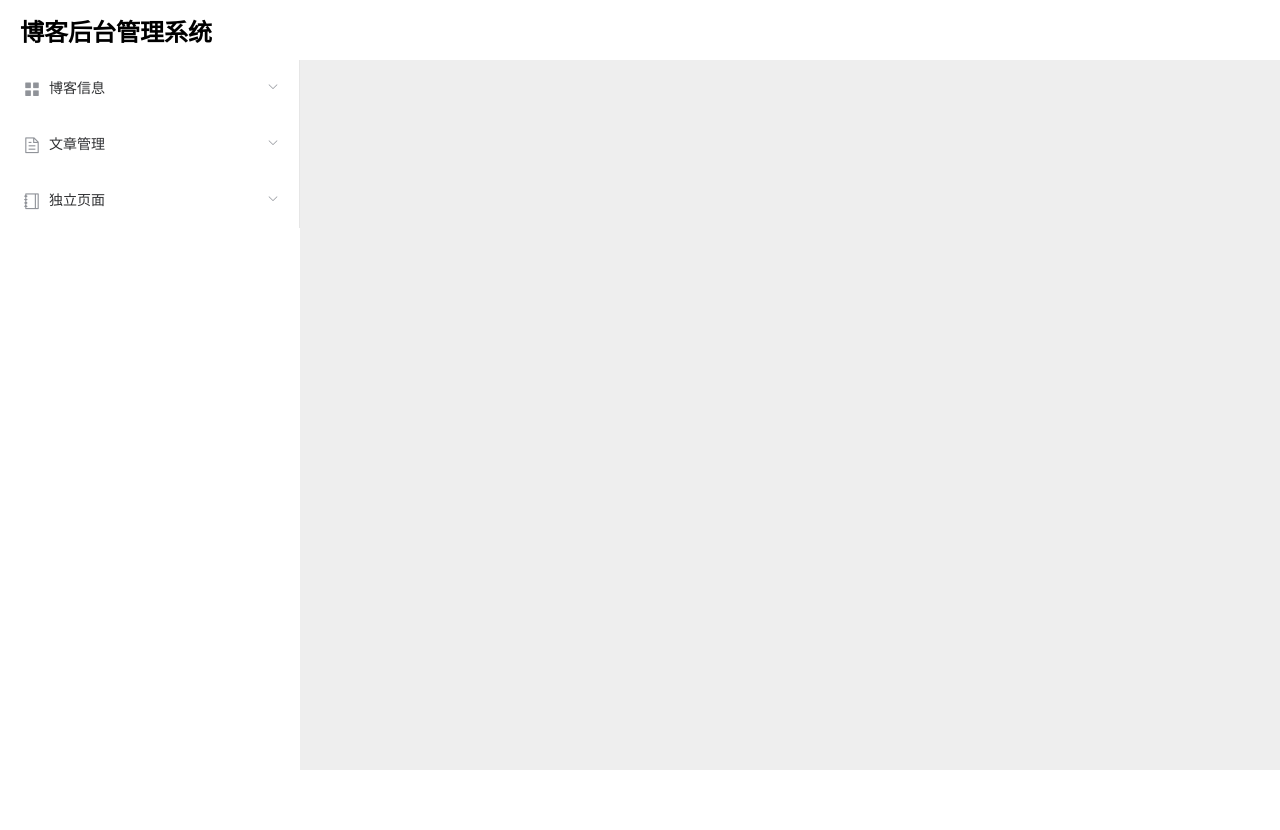
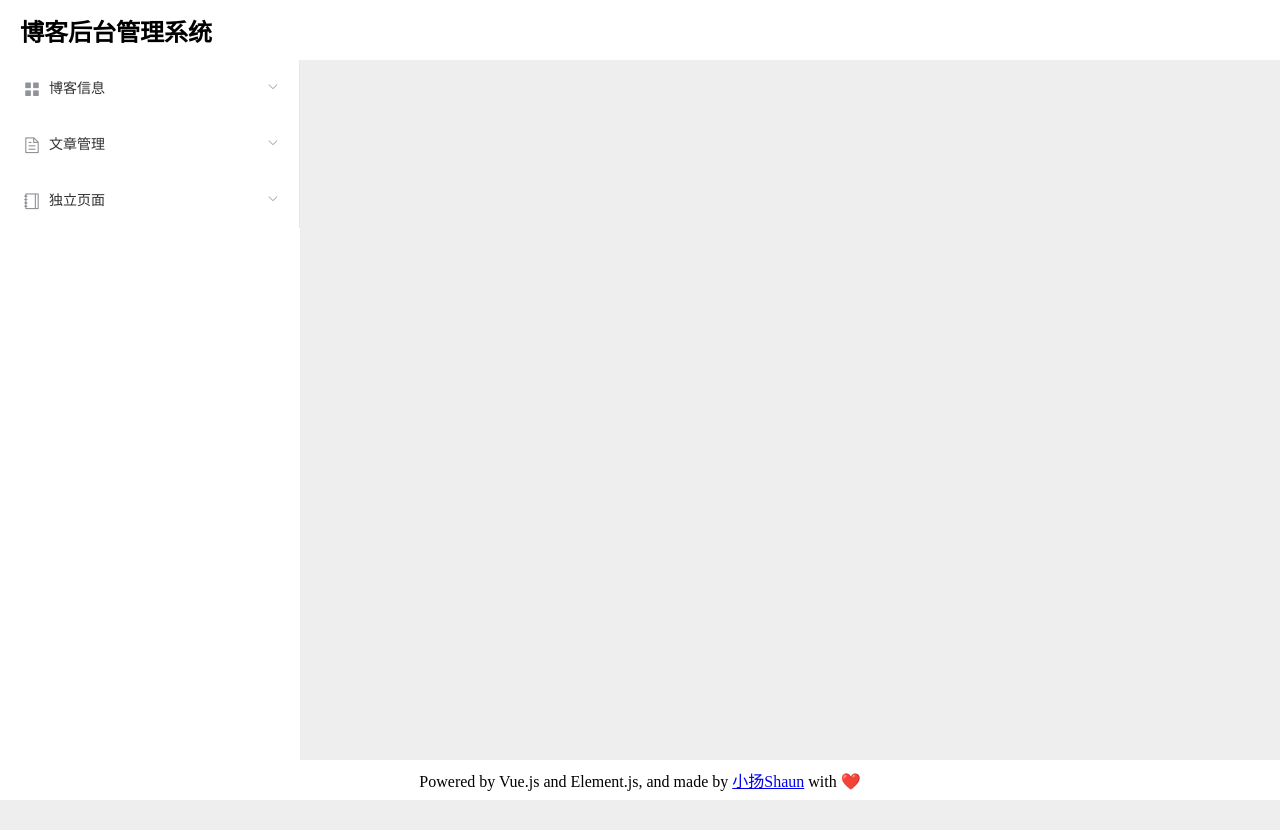
Before and after one commit to shaunyoung11/my-blog, a Vue app in the folder blog-back-stage/: page /#/home in a window 1280 px wide. After the commit the page ends 800 px from the top, so only its background shows below. Built offline with nearby package versions, Linux system fonts and the light colour scheme.

Commit message:
rename components in Home.vue

```diff
--- /dev/null
+++ b/blog-back-stage/src/components/global/global-footer.vue
@@ -0,0 +1,13 @@
+<template>
+  <p>
+    Powered by Vue.js and Element.js, and made by
+    <a href="https://shaunyoung.cn">小扬Shaun</a> with ❤️
+  </p>
+</template>
+
+<script>
+export default {};
+</script>
+
+<style lang="scss" scoped>
+</style>
--- a/blog-back-stage/src/views/Home.vue
+++ b/blog-back-stage/src/views/Home.vue
@@ -1,30 +1,34 @@
 <template>
   <el-container>
     <el-header>
-      <globalheader />
+      <global-header />
     </el-header>
     <el-container>
       <el-aside>
-        <globalsidebar />
+        <global-sidebar />
       </el-aside>
       <el-main>
         <router-view></router-view>
       </el-main>
     </el-container>
-    <el-footer></el-footer>
+    <el-footer>
+      <global-footer />
+    </el-footer>
   </el-container>
 </template>
 
 <script>
-import globalheader from "../components/global/global-header";
-import globalsidebar from "../components/global/global-sidebar";
+import globalHeader from "../components/global/global-header";
+import globalSidebar from "../components/global/global-sidebar";
+import globalFooter from "../components/global/global-footer";
 export default {
   data() {
     return {};
   },
   components: {
-    globalheader,
-    globalsidebar,
+    globalHeader,
+    globalSidebar,
+    globalFooter,
   },
 };
 </script>
@@ -41,12 +45,19 @@ export default {
   }
 }
 .el-aside {
-  height: calc(100vh - 90px);
+  height: calc(100vh - 100px);
   background-color: #fff;
 }
 
 .el-footer {
-  height: 40px;
+  height: 40px !important;
+  display: flex;
+  justify-content: center;
+  align-items: center;
   background-color: #fff;
+  p {
+    margin: 0;
+    padding: 0;
+  }
 }
 </style>
```
